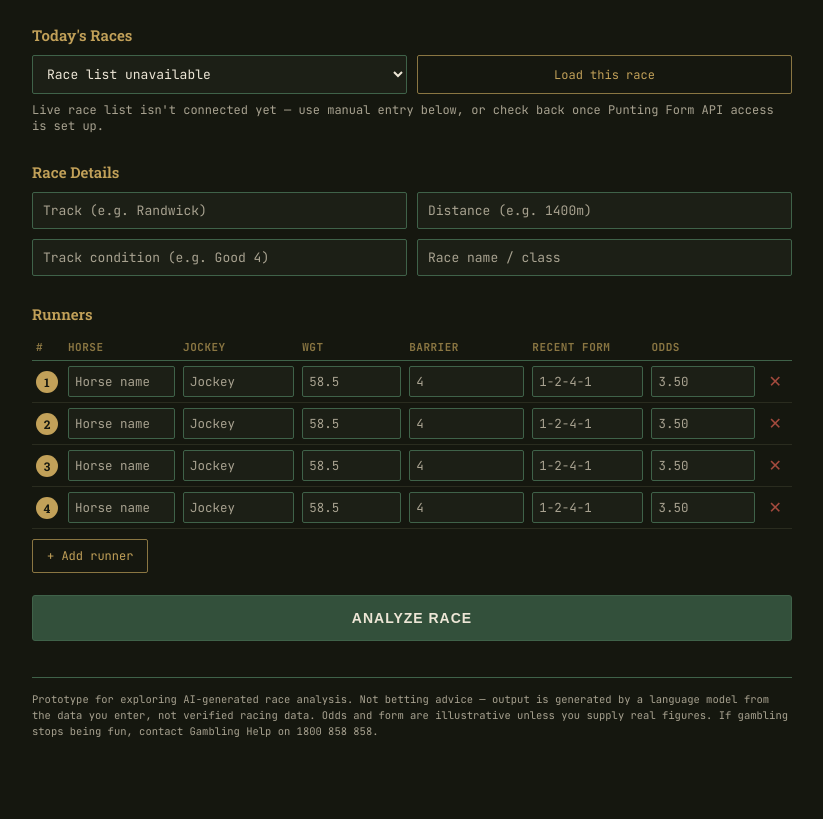
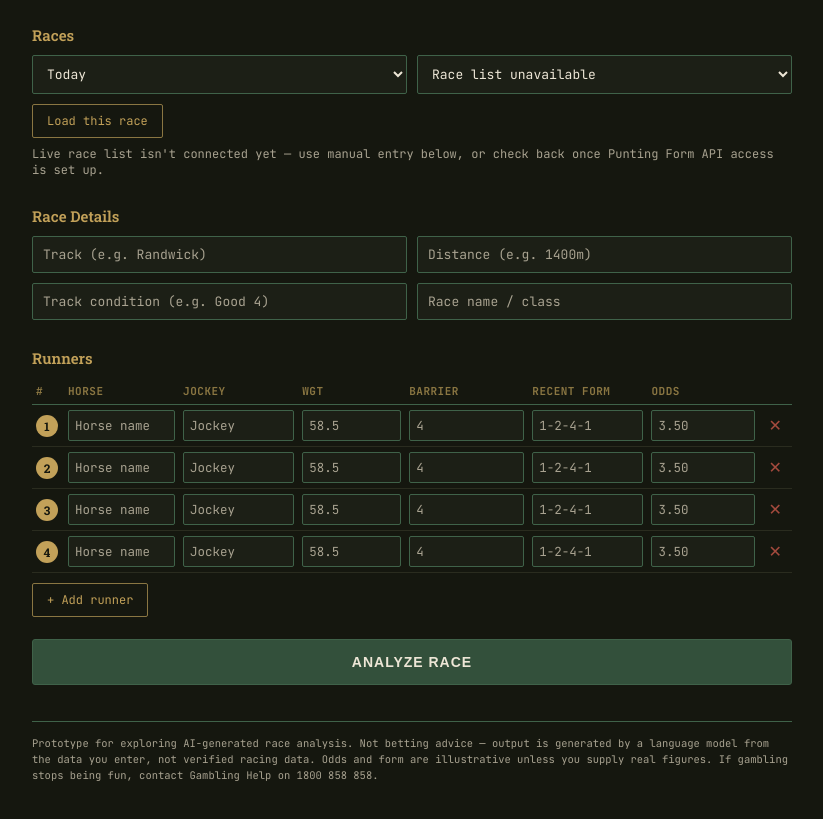
Before and after one commit to tatto-9/Form-Edge-, a website: page public/index.html in a window 1280 px wide. Shown: the part 77-896 px from the top of the page, without its empty margins (228-1051 px from the left). Drawn offline with Linux system fonts and the light colour scheme; no server answers.

Commit message:
Update index.html

```diff
--- a/public/index.html
+++ b/public/index.html
@@ -193,13 +193,17 @@
     <div class="tag">AI Predictor — prototype</div>
   </header>
 
-  <h2>Today's Races</h2>
+  <h2>Races</h2>
   <div class="race-fields">
+    <select id="dayToggle" onchange="loadTodaysRaces()">
+      <option value="0">Today</option>
+      <option value="1">Tomorrow</option>
+    </select>
     <select id="racePicker">
       <option value="">Loading races…</option>
     </select>
-    <button class="btn" style="margin-top:0" onclick="loadSelectedRace()">Load this race</button>
   </div>
+  <button class="btn" onclick="loadSelectedRace()">Load this race</button>
   <div id="racePickerNote" class="tag" style="margin-top:8px;"></div>
 
   <h2>Race Details</h2>
@@ -266,8 +270,10 @@ for(let i=0;i<4;i++) addRow();
 async function loadTodaysRaces(){
   const picker = document.getElementById('racePicker');
   const note = document.getElementById('racePickerNote');
+  const dayOffset = document.getElementById('dayToggle').value;
+  picker.innerHTML = '<option value="">Loading races…</option>';
   try{
-    const res = await fetch('/api/races');
+    const res = await fetch(`/api/races?dayOffset=${dayOffset}`);
     const data = await res.json();
     if(data.error) throw new Error(data.error);
 
```
